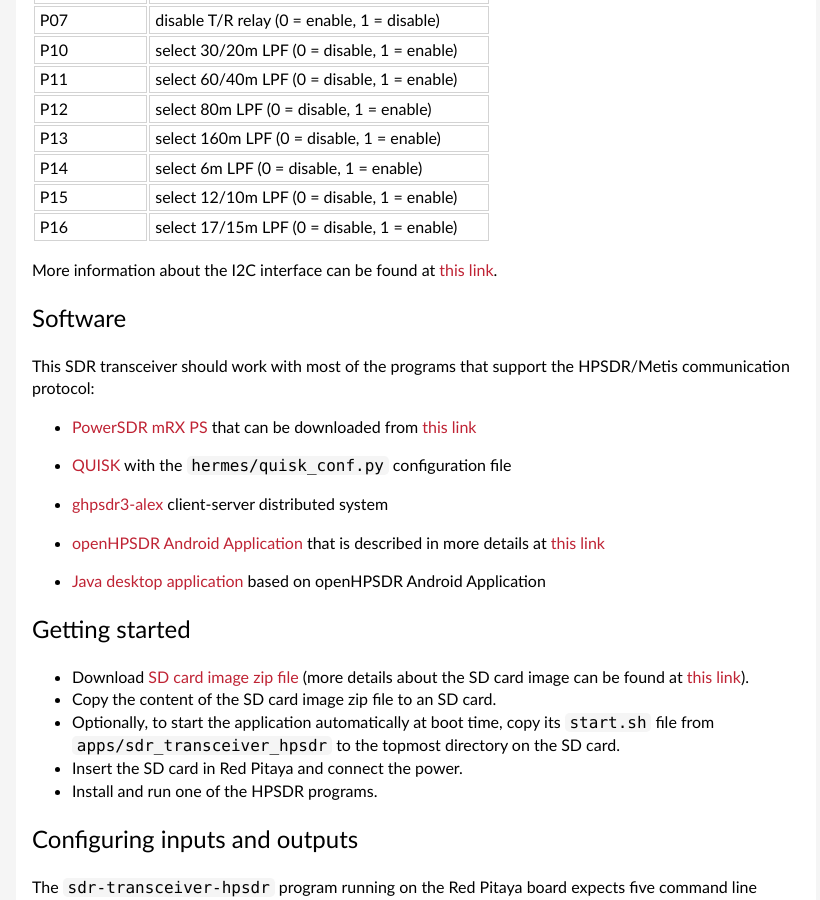
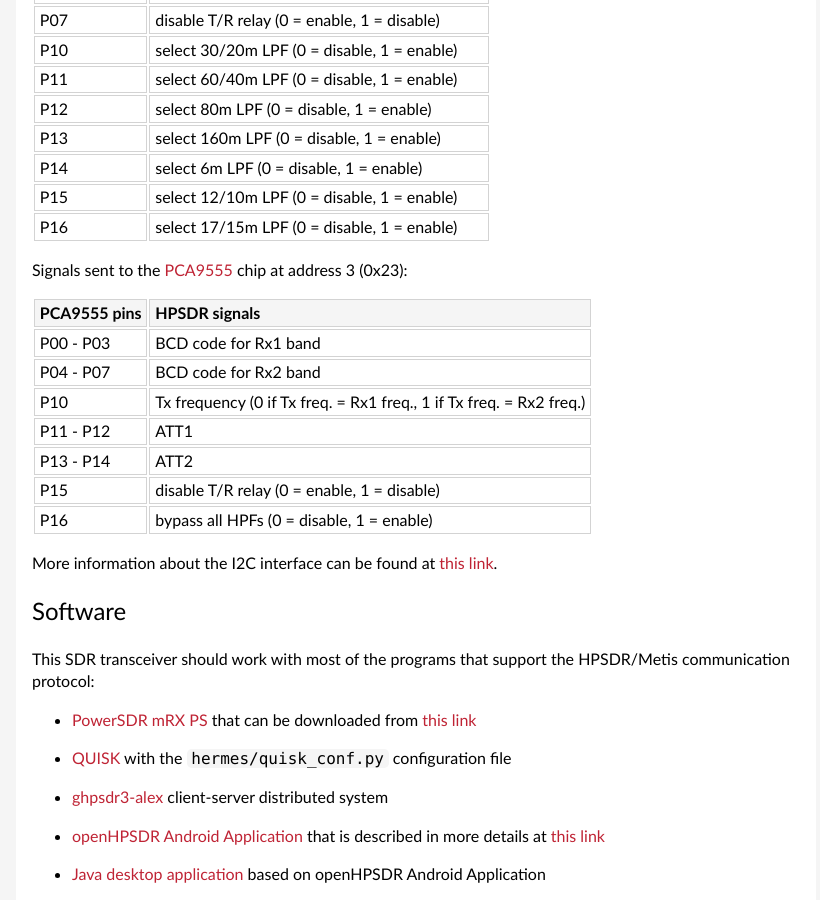
Before and after one commit to pavel-demin/red-pitaya-notes, a Jekyll site: the page built from sdr-transceiver-hpsdr.md, in a window 1280 px wide and 900 px high, scrolled down 4127 px. Shown: the whole window, without its empty margins (224-1044 px from the left). Built offline with Jekyll 4.4.1, drawn with Linux system fonts in a browser that asks for light colours.

Commit message:
update I2C connections in sdr-transceiver-hpsdr

```diff
--- a/sdr-transceiver-hpsdr.md
+++ b/sdr-transceiver-hpsdr.md
@@ -113,6 +113,18 @@
 P15          | select 12/10m LPF (0 = disable, 1 = enable)
 P16          | select 17/15m LPF (0 = disable, 1 = enable)
 
+Signals sent to the [PCA9555](http://www.ti.com/product/PCA9555) chip at address 3 (0x23):
+
+PCA9555 pins | HPSDR signals
+------------ | -------------
+P00 - P03    | BCD code for Rx1 band
+P04 - P07    | BCD code for Rx2 band
+P10          | Tx frequency (0 if Tx freq. = Rx1 freq., 1 if Tx freq. = Rx2 freq.)
+P11 - P12    | ATT1
+P13 - P14    | ATT2
+P15          | disable T/R relay (0 = enable, 1 = disable)
+P16          | bypass all HPFs (0 = disable, 1 = enable)
+
 More information about the I2C interface can be found at [this link](https://www.dropbox.com/sh/5fy49wae6xwxa8a/AABuxJW6dpV50d6QPvUQNCUza/sdr/Hermes_and_Alex_outputs.pdf?dl=1).
 
 Software
```
